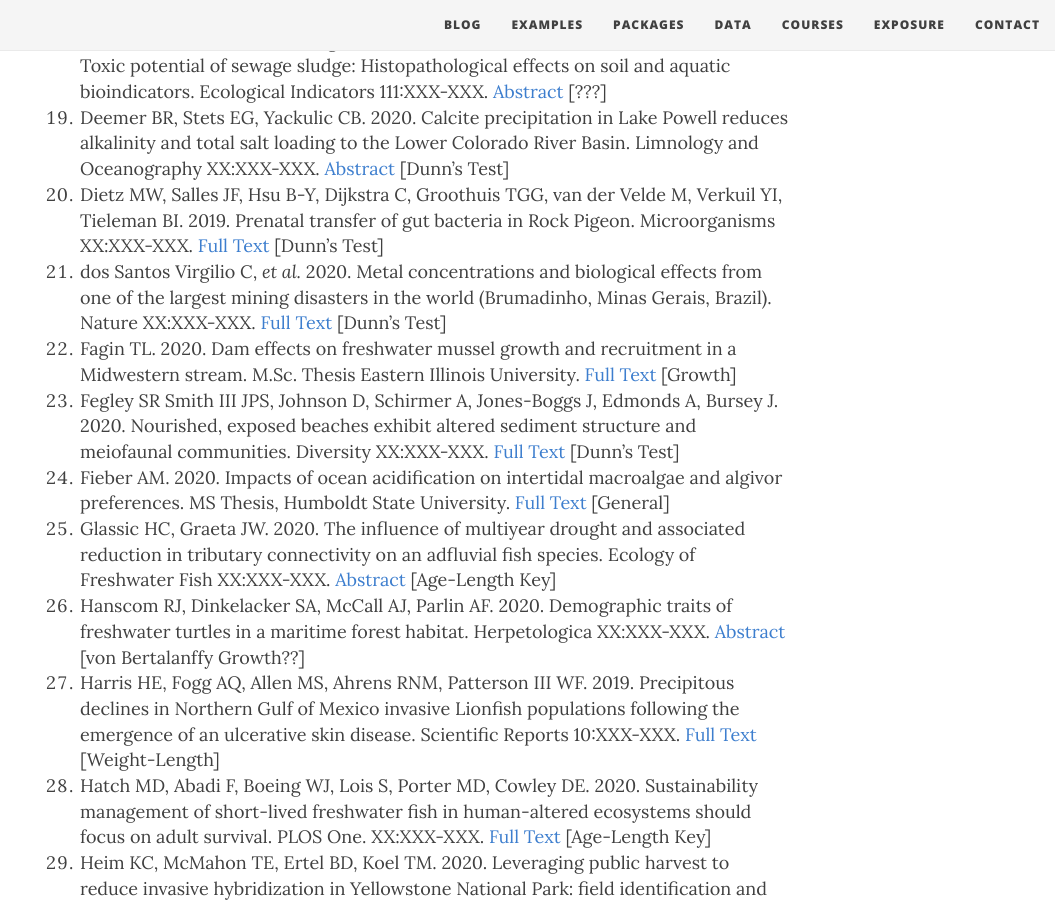
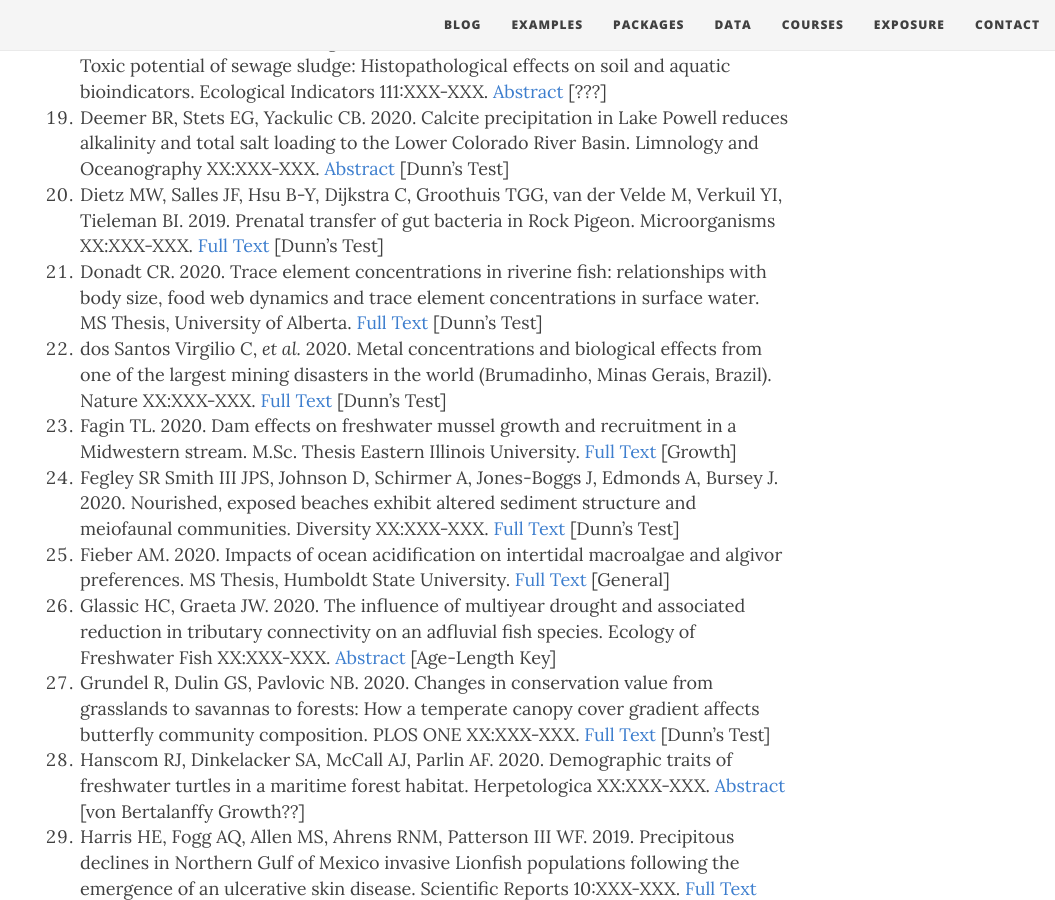
Before and after one commit to droglenc/fishR, a Jekyll site: the page built from exposure/exposure-citations20.md, in a window 1280 px wide and 900 px high, scrolled down 1784 px. Shown: the whole window, without its empty margins (225-1280 px from the left). Built offline with Jekyll 4.4.1, drawn with Linux system fonts in a browser that asks for light colours; nearby versions of some CDN libraries; some of the changed text lies outside the part shown.

Commit message:
Update exposure-citations20.md

```diff
--- a/exposure/exposure-citations20.md
+++ b/exposure/exposure-citations20.md
@@ -28,11 +28,13 @@ physical, chemical and biological responses. Water XX:XXX-XXX. [Full Text](https
 1. da Silva Souza T, Lacerda D, Aguiar LL, Martins MNC, de Oliveira David JA. 2020. Toxic potential of sewage sludge: Histopathological effects on soil and aquatic bioindicators. Ecological Indicators 111:XXX-XXX. [Abstract](https://www.sciencedirect.com/science/article/abs/pii/S1470160X19309756) [???]
 1. Deemer BR, Stets EG, Yackulic CB. 2020. Calcite precipitation in Lake Powell reduces alkalinity and total salt loading to the Lower Colorado River Basin. Limnology and Oceanography XX:XXX-XXX. [Abstract](https://aslopubs.onlinelibrary.wiley.com/doi/abs/10.1002/lno.11399) [Dunn's Test]
 1. Dietz MW, Salles JF, Hsu B-Y, Dijkstra C, Groothuis TGG, van der Velde M, Verkuil YI, Tieleman BI. 2019. Prenatal transfer of gut bacteria in Rock Pigeon. Microorganisms XX:XXX-XXX. [Full Text](https://www.mdpi.com/2076-2607/8/1/61/pdf) [Dunn's Test]
+1. Donadt CR. 2020. Trace element concentrations in riverine fish: relationships with body size, food web dynamics and trace element concentrations in surface water. MS Thesis, University of Alberta. [Full Text](https://era.library.ualberta.ca/items/4b6d3cdc-6c52-4f9d-bd29-45e5f9823057/view/12be40c7-ab90-4ce9-8ae8-8c6d6055fa00/Donadt_Caitlyn_202001_MSc.pdf) [Dunn's Test]
 1. dos Santos Virgilio C, *et al.* 2020. Metal concentrations and biological effects from one of the largest mining disasters in the world (Brumadinho, Minas Gerais, Brazil). Nature XX:XXX-XXX. [Full Text](https://www.nature.com/articles/s41598-020-62700-w) [Dunn's Test]
 1. Fagin TL. 2020. Dam effects on freshwater mussel growth and recruitment in a Midwestern stream. M.Sc. Thesis Eastern Illinois University. [Full Text](https://thekeep.eiu.edu/cgi/viewcontent.cgi?article=5769&context=theses) [Growth]
 1. Fegley SR Smith III JPS, Johnson D, Schirmer A, Jones-Boggs J, Edmonds A, Bursey J. 2020. Nourished, exposed beaches exhibit altered sediment structure and meiofaunal communities. Diversity XX:XXX-XXX. [Full Text](https://www.mdpi.com/1424-2818/12/6/245/pdf) [Dunn's Test]
 1. Fieber AM. 2020. Impacts of ocean acidification on intertidal macroalgae and algivor preferences. MS Thesis, Humboldt State University. [Full Text](https://digitalcommons.humboldt.edu/cgi/viewcontent.cgi?article=1416&context=etd) [General]
 1. Glassic HC, Graeta JW. 2020. The influence of multiyear drought and associated reduction in tributary connectivity on an adfluvial fish species. Ecology of Freshwater Fish XX:XXX-XXX. [Abstract](https://onlinelibrary.wiley.com/doi/abs/10.1111/eff.12535) [Age-Length Key]
+1. Grundel R, Dulin GS, Pavlovic NB. 2020. Changes in conservation value from grasslands to savannas to forests: How a temperate canopy cover gradient affects butterfly community composition. PLOS ONE XX:XXX-XXX. [Full Text](https://journals.plos.org/plosone/article?id=10.1371/journal.pone.0234139) [Dunn's Test]
 1. Hanscom RJ, Dinkelacker SA, McCall AJ, Parlin AF. 2020. Demographic traits of freshwater turtles in a maritime forest habitat. Herpetologica XX:XXX-XXX. [Abstract](https://www.hljournals.org/doi/abs/10.1655/Herpetologica-D-19-00037.1) [von Bertalanffy Growth??]
 1. Harris HE, Fogg AQ, Allen MS, Ahrens RNM, Patterson III WF. 2019. Precipitous declines in Northern Gulf of Mexico invasive Lionfish populations following the emergence of an ulcerative skin disease. Scientific Reports 10:XXX-XXX. [Full Text](https://www.nature.com/articles/s41598-020-58886-8) [Weight-Length]
 1. Hatch MD, Abadi F, Boeing WJ, Lois S, Porter MD, Cowley DE. 2020. Sustainability management of short-lived freshwater fish in human-altered ecosystems should focus on adult survival. PLOS One. XX:XXX-XXX. [Full Text](https://journals.plos.org/plosone/article?id=10.1371/journal.pone.0232872#pone.0232872.s005) [Age-Length Key]
@@ -66,6 +68,7 @@ Labbe M, Girard C, Vincent WF, Culley AI. 2020. Extreme viral partitioning in a
 1. Pellowe KE, Leslie HM. 2020. Size-selective fishing leads to trade-offs between fishery productivity and reproductive capacity. Ecosphere XX:XXX-XXX. [Full Text](https://esajournals.onlinelibrary.wiley.com/doi/pdf/10.1002/ecs2.3071) [General]
 1. Pinero-Rodriquez MJ, Diaz-Paniagua C, Gomez-Mestre I. 2020. Movement patterns, maximum distances traveled and microhabitat selection of spadefoot toad tadpoles in temporary ponds. Amphibia-Reptilia XX:XXX-XXX. [Abstract](https://brill.com/view/journals/amre/aop/article-10.1163-15685381-bja10017/article-10.1163-15685381-bja10017.xml) [???]
 1. Plon S, Heyns-Veale ER, Smale MJ, Froneman PW. 2020. Life history parameters and diet of Risso's dolphins, *Grampus griseus*, from southeastern South Africa. Marine Mammal Science XX:XXX-XXX. [Abstract](https://onlinelibrary.wiley.com/doi/abs/10.1111/mms.12675) [???]
+1. Radford DS. 2020. Aging techniques and population dynamics of Blue Suckers (*Cycleptus elongauts*) in teh Lower Wabash River. MS Thesis, Eastern Illinois University. [Full Text](https://thekeep.eiu.edu/cgi/viewcontent.cgi?article=5807&context=theses) [von Bertalanffy Growth]
 1. Ramirez-Gonzalez J, Mority N, Andrade-Vera S, Mackliff HR. 2020. Estimation of age and growth and mortality parameters of the sea cucumber *Isostichopus fuscus* (Ludwig, 1875) and implications for the management of its fishery in the Galapagos Marine Reserve. Aquaculture and Fisheries XX:XXX-XXX. [Full Text](https://www.sciencedirect.com/science/article/pii/S2468550X20300022) [Mortality]
 1. Roos NC, Taylor BM, Carvalho AR, Longo GO. 2020. Demography of the largest and most endangered Brazilian Parrotfish, *Scarus trispinosus*, reveals overfishing. Endangered Species Research 41:319-327. [Full Text](https://www.int-res.com/articles/esr2020/41/n041p319.pdf) [General]
 1. Sadohara R, Kelly JD, Cichy KA. 2020. Genotypic and environmental effects on paste quality of common beans (*Phaseolus vulgaris* L.) grown in Michigan. HortScience XX:XXX-XXX. [Full Text](https://journals.ashs.org/hortsci/view/journals/hortsci/aop/article-10.21273-HORTSCI14687-19/article-10.21273-HORTSCI14687-19.xml) [General]
```
Also changed, not shown: other parts of exposure/exposure-citations20.md (+1 -1 lines).
